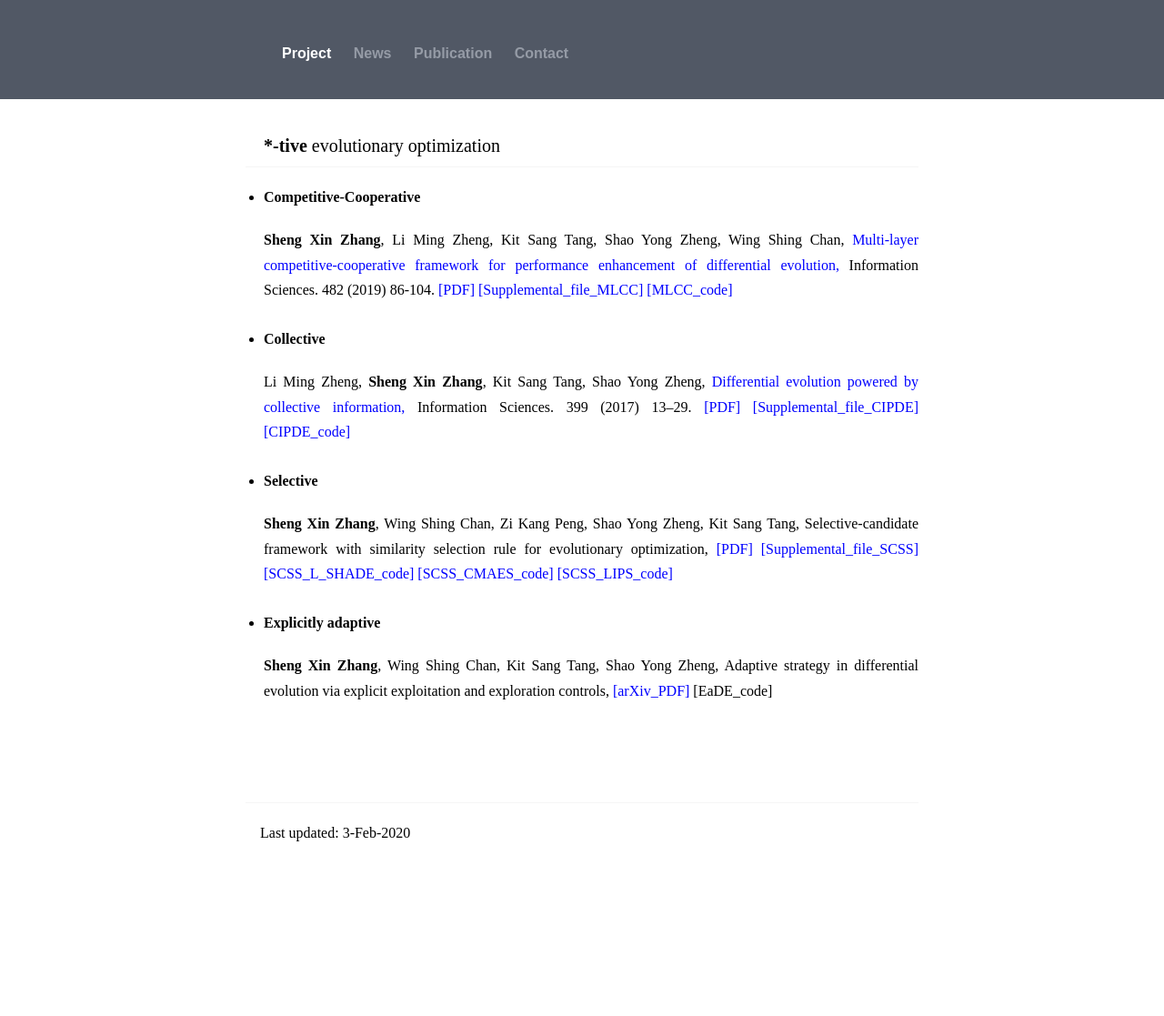
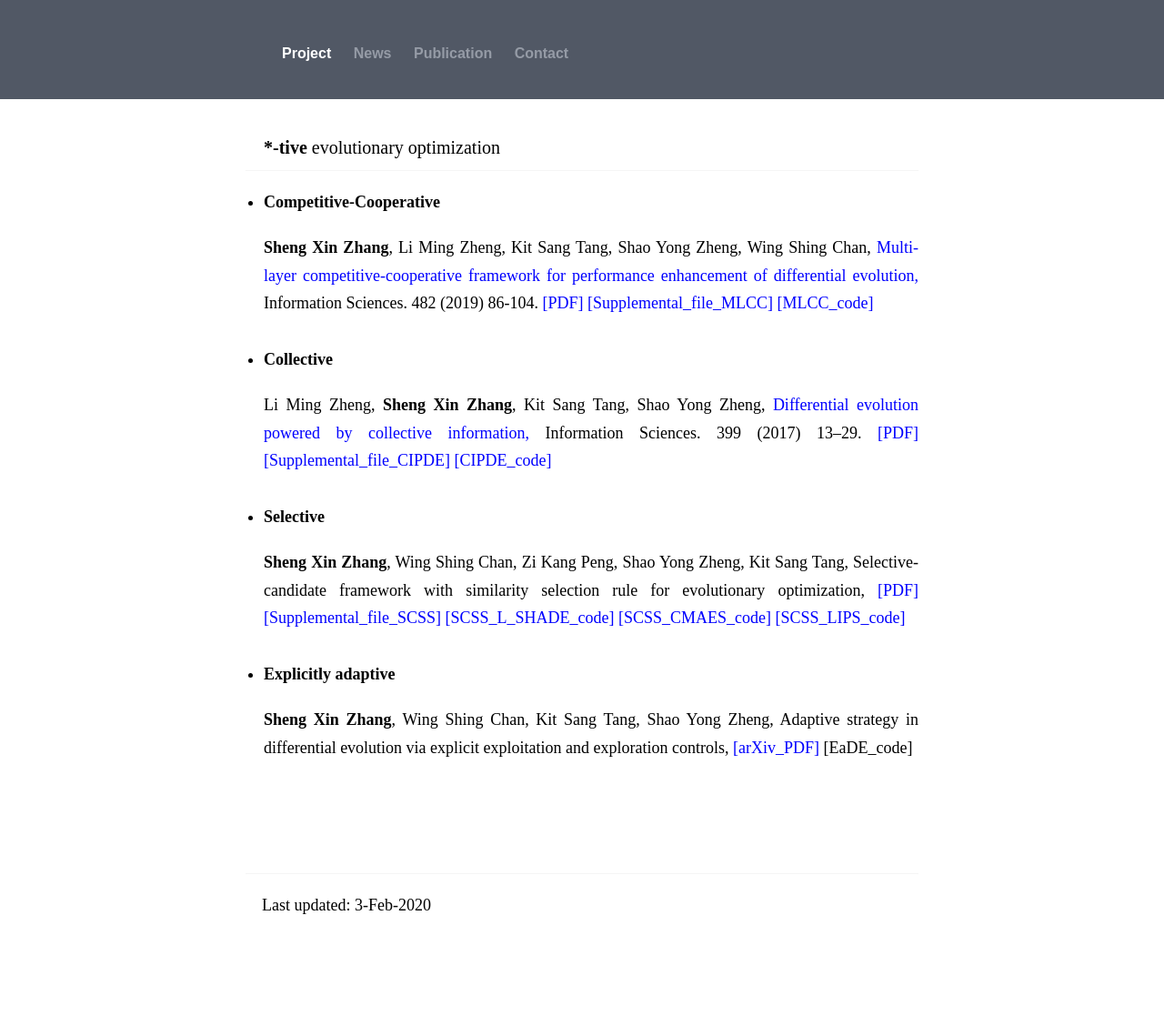
Before and after one commit to zsxhomepage/zsxhomepage.github.io, a Jekyll site: the page built from index.html, in a window 1280 px wide. Shown: the whole page at 91% size. Built offline with Jekyll 4.4.1, drawn with Linux system fonts in a browser that asks for light colours; before the commit the page ends 1025 px from its top, so only the background shows below that.

Commit message:
Update _layout.scss

```diff
--- a/_sass/_layout.scss
+++ b/_sass/_layout.scss
@@ -137,7 +137,7 @@ ul {
 .content {
 	margin-top: 20px;
 	color: #000000;     /** #3C3C3C  #666; */
-	font-size: 16px;         /** 14px; */
+	font-size: 18px;         /** 14px; */
 	/** font-family: 'Source Sans Pro', Helvetica, Arial, sans-serif, Verdana;*/
 	font-family: 'Times New Roman',Georgia, Helvetica, Arial, sans-serif, Verdana;
 	/** font-family: 'San Francisco Pro', 'Times New Roman', Georgia, Helvetica, Arial, sans-serif, Verdana;*/
```
